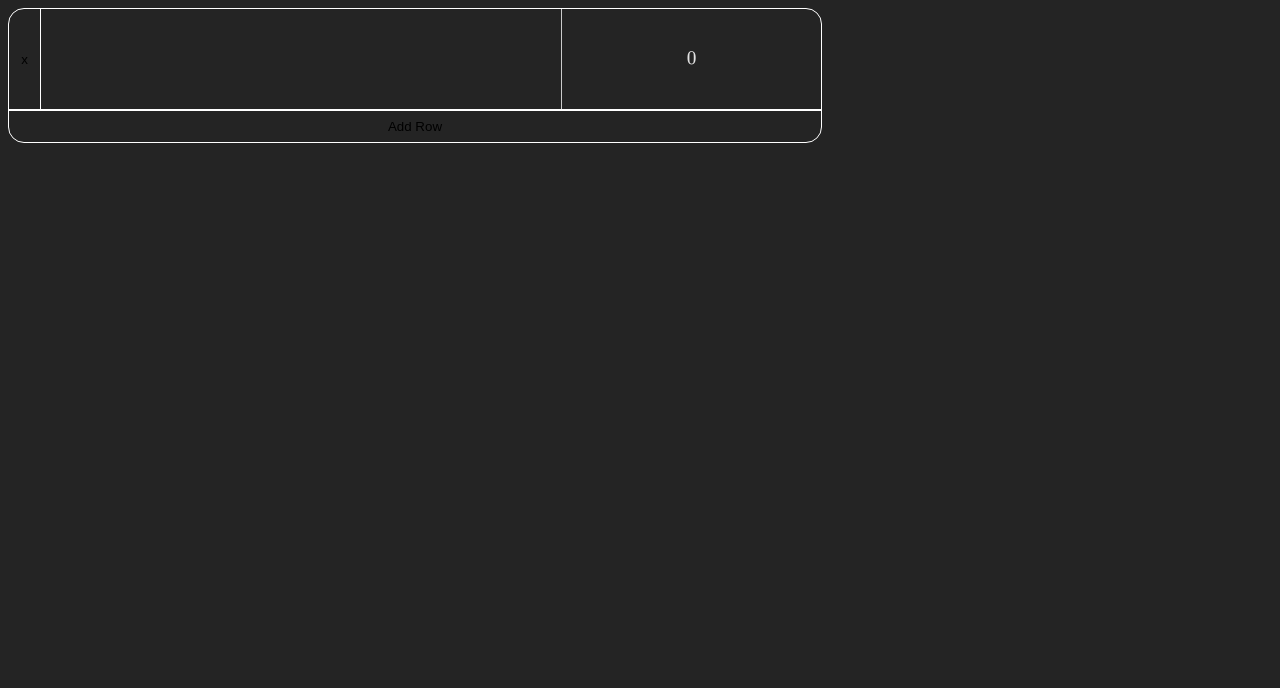
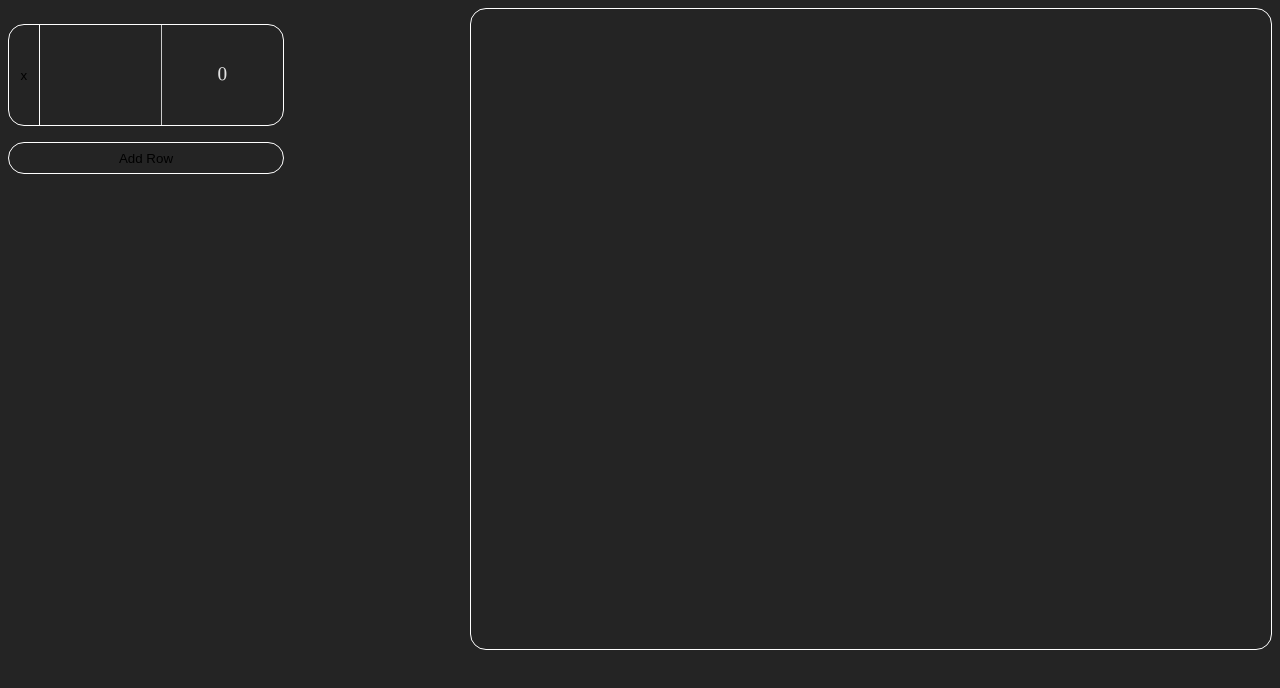
Before and after one commit to cjgnass/LinearAlgebraCalculator, a React (Vite) app: page / in a window 1280 px wide. Shown: the top 688 px of the page. Built offline with nearby package versions, Linux system fonts and the light colour scheme.

Commit message:
created space between each calc row and allowed them to dynamically size

```diff
--- a/src/App.css
+++ b/src/App.css
@@ -1,35 +1,52 @@
+.main {
+  display: inline-flex
+}
 .calc-area {
   display: inline-flex;
   flex-direction: column;
-  border: 1px solid white;
-  border-radius: 1rem;
+  /* border: 1px solid white; */
+  /* border-radius: 1rem; */
 
 }
 
 .calc-row {
   display: inline-flex;
   flex-direction: row;
-  border-bottom: 1px solid white;
+  margin-top: 1rem;
+  /* border-bottom: 1px solid white; */
+  border: 1px solid white;
+  border-radius: 1rem;
 }
 
 .remove-button {
   /* border: 1px solid white; */
   /* background: transparent; */
-  /* border-left: 1px solid white; */
   /* border-bottom: 1px solid white; */
   /* border-top: 1px solid white; */
   width: 2rem;
   background: transparent;
   border: 0px;
-  border-right: 1px solid white;
+  /* border-left: 1px solid white; */
+  /* border-radius-left: 1rem; */
+  /* border-right: 1px solid white; */
+  /* border-bottom: 1px solid white; */
+  /* border-top: 1px solid white; */
   /* border-bottom: 1px solid white; */
 }
 
 .add-button {
+  margin-top: 1rem;
   background: transparent;
-  border: 0px;
-  border-top: 1px solid white;
+  border: 1px solid white;
+  border-radius: 1rem;
   height: 2rem;
-  /* border-left: 1px solid white; */
-  /* border-bottom: 1px solid white; */
 }
+
+.graph-area {
+  float: right;
+  height: 40rem;
+  min-width: 50rem;
+  border : 1px solid white;
+  border-radius: 1rem;
+
+}
--- a/src/App.tsx
+++ b/src/App.tsx
@@ -40,6 +40,7 @@ function App() {
           Add Row
         </button>
       </div>
+      <div className="graph-area"></div>
     </>
   );
 }
--- a/src/calculator/calculator.css
+++ b/src/calculator/calculator.css
@@ -1,23 +1,23 @@
 @import "katex/dist/katex.min.css";
 .comp-line {
     display: grid;
-    grid-template-columns: 2fr 1fr;
+    grid-template-columns: 1fr 1fr;
     align-items: center;
     min-height: 100px;
     /* border: 1px solid white; */
     /* border-right: 1px solid white; */
     /* border-top: 1px solid white; */
     /* border-bottom: 1px solid white; */
-
-    /* border: 1px solid blue; */
+    width: 100%;
 }
 .input-box {
     padding-left: 10px;
     padding-right: 10px;
-    min-width: 500px;
+    min-width: 100px;
     display: flex;
     height: 100%;
     align-items: center;
+    border-left: 1px solid white;
 }
 .input-box:focus {
     outline: 2px solid #6aa3ff;
@@ -27,7 +27,7 @@
     align-items: center;
     justify-content: center;
     height: 100%;
-    min-width: 100px;
+    min-width: 50px;
     border-left: 1px solid var(--border, #ccc);
 }
 
@@ -159,7 +159,6 @@
     display: inline-flex;
     padding: 0em 1em;
     align-items: center;
-    justify-content: center;
 }
 
 .matrix-inner {
```
